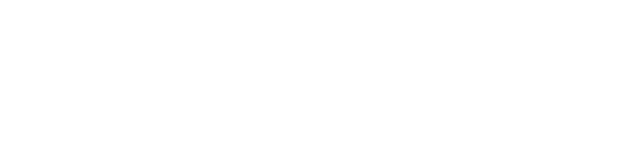
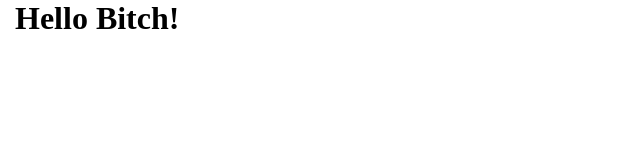
Before and after one commit to maggnad/gitfirst, a plain HTML site: page index.html in a window 1280 px wide. Shown: the whole page, without its empty margins (0-640 px from the left). Drawn offline with Linux system fonts and the light colour scheme.

Commit message:
style added

```diff
--- a/index.html
+++ b/index.html
@@ -4,9 +4,15 @@
     <meta charset="UTF-8">
     <meta http-equiv="X-UA-Compatible" content="IE=edge">
     <meta name="viewport" content="width=device-width, initial-scale=1.0">
-    <title>Document</title>
+    <title>Git Stata</title>
+    <link rel="stylesheet" href="style.css">
+    <link rel="stylesheet" href="fonts.css">
 </head>
 <body>
-
+    <header class="header">
+        <div class="container">
+            <h1> Hello Bitch!</h1>
+        </div>
+    </header>
 </body>
 </html>
--- a/style.css
+++ b/style.css
@@ -0,0 +1,13 @@
+* {
+    margin: 0;
+    padding: 0;
+    box-sizing: border-box;
+}
+
+.container {
+    max-width: 1440px;
+    margin: 0 auto;
+    padding: 0 15px;
+    width: 100%;
+    height: 100%;
+}
```
